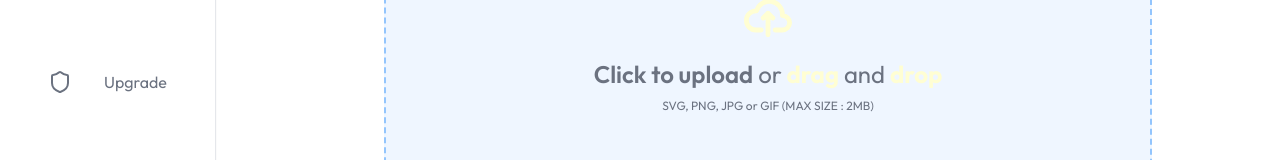
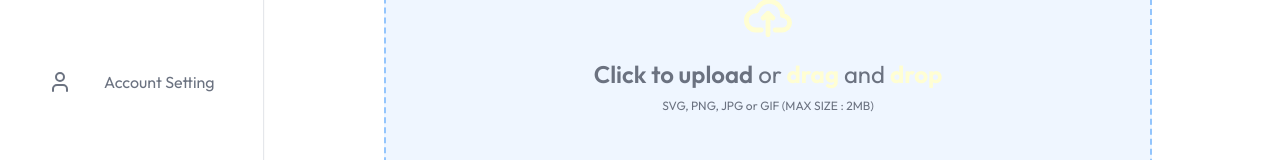
Before and after one commit to VarunShukla07/CustosCloud, a Next.js app: page /upload in a window 1280 px wide. Shown: the part 251-411 px from the top of the page. Built offline with nearby package versions, Linux system fonts and the light colour scheme; no server answers.

Commit message:
Fix icon in SideNav.js

```diff
--- a/app/(dashboard)/_components/SideNav.js
+++ b/app/(dashboard)/_components/SideNav.js
@@ -1,5 +1,5 @@
 "use client";
-import { Shield, File, Upload } from 'lucide-react';
+import { Shield, File, Upload, User } from 'lucide-react';
 import React, { useState } from 'react';
 import Image from 'next/image';
 import { useRouter } from 'next/navigation'; // Import useRouter from next/router
@@ -22,8 +22,8 @@ function SideNav({ isOpen, toggleSidebar }) {
         },
         {
             id: 3,
-            name: 'Upgrade',
-            icon: Shield,
+            name: 'Account Setting',
+            icon: User,
             path: '/upgrade'
         },
     ];
```
